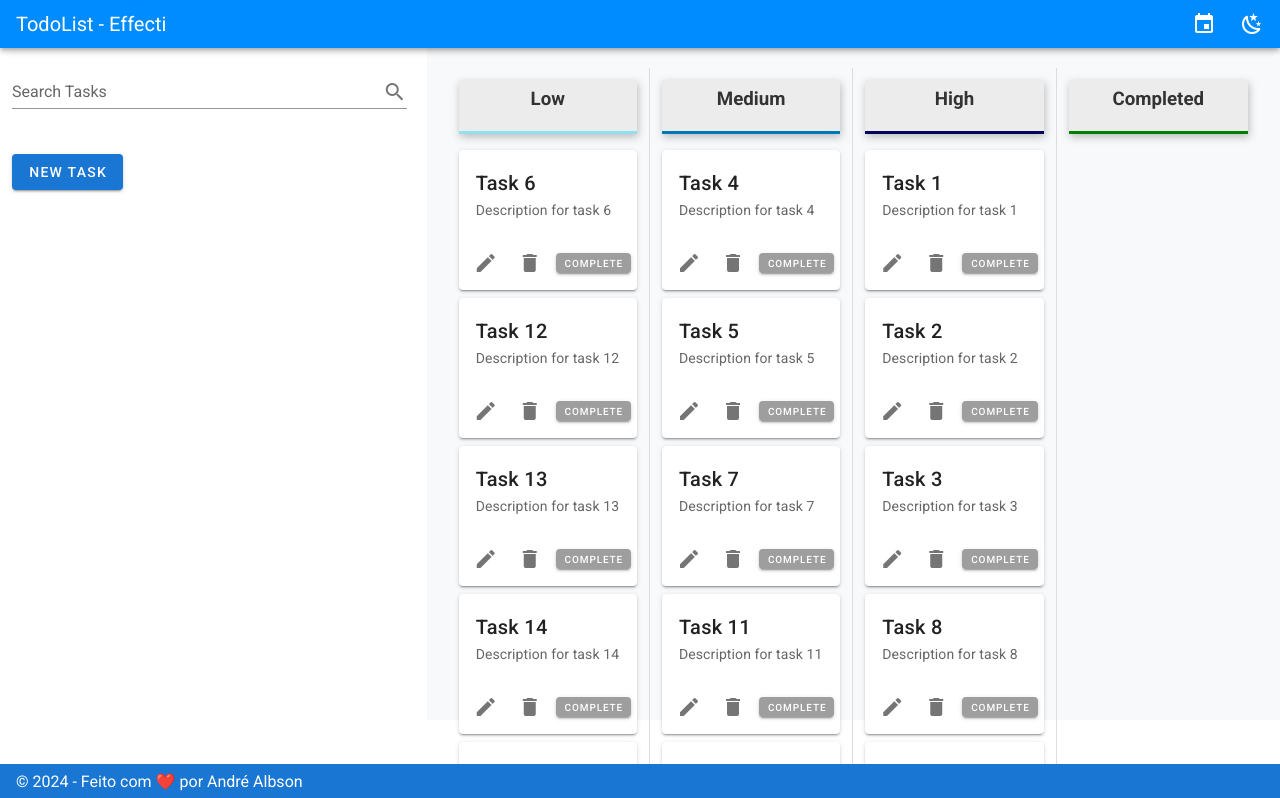
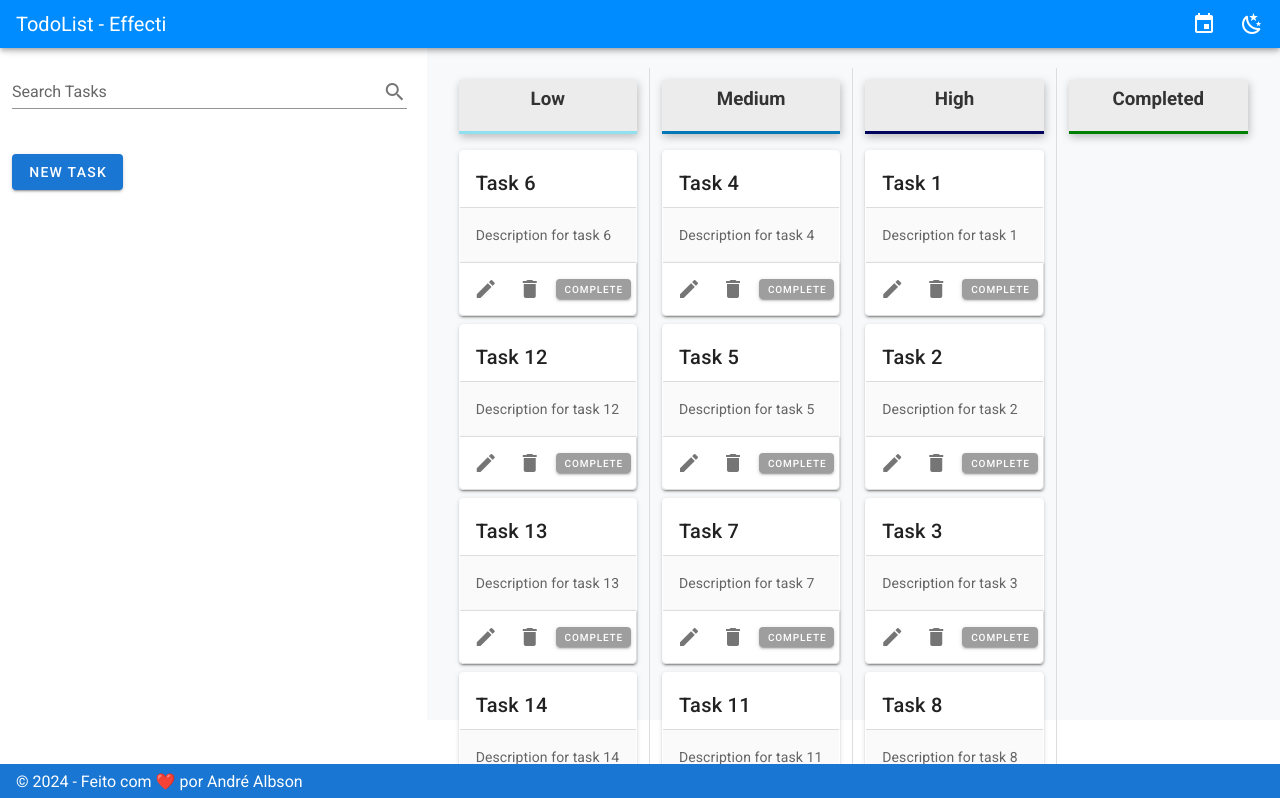
Before and after one commit to albsondev/todolist-effecti, a Vue app: page /#/ in a window 1280 px wide. Shown: the top 798 px of the page. Built offline with nearby package versions, Linux system fonts and the light colour scheme.

Commit message:
layout adjustments

```diff
--- a/src/components/KanbanView.vue
+++ b/src/components/KanbanView.vue
@@ -4,9 +4,12 @@
       <v-col cols="12" md="3" class="border-r">
         <h3 class="col-low border-b text-center">Low</h3>
         <v-card v-for="task in lowPriorityTasks" :key="task.id" class="mb-2">
-          <v-card-title>{{ task.title }}</v-card-title>
-          <v-card-subtitle>{{ task.description }}</v-card-subtitle>
-          <v-card-actions>
+          <v-card-title class="card-title">{{ task.title }}</v-card-title>
+          <div class="divider"></div>
+          <v-card-subtitle class="card-subtitle">{{
+            task.description
+          }}</v-card-subtitle>
+          <v-card-actions class="card-footer">
             <v-btn icon @click="$emit('edit-task', task)">
               <v-icon>mdi-pencil</v-icon>
             </v-btn>
@@ -29,8 +32,11 @@
         <h3 class="col-medium border-b text-center">Medium</h3>
         <v-card v-for="task in mediumPriorityTasks" :key="task.id" class="mb-2">
           <v-card-title>{{ task.title }}</v-card-title>
-          <v-card-subtitle>{{ task.description }}</v-card-subtitle>
-          <v-card-actions>
+          <div class="divider"></div>
+          <v-card-subtitle class="card-subtitle">{{
+            task.description
+          }}</v-card-subtitle>
+          <v-card-actions class="card-footer">
             <v-btn icon @click="$emit('edit-task', task)">
               <v-icon>mdi-pencil</v-icon>
             </v-btn>
@@ -53,8 +59,11 @@
         <h3 class="col-high border-b text-center">High</h3>
         <v-card v-for="task in highPriorityTasks" :key="task.id" class="mb-2">
           <v-card-title>{{ task.title }}</v-card-title>
-          <v-card-subtitle>{{ task.description }}</v-card-subtitle>
-          <v-card-actions>
+          <div class="divider"></div>
+          <v-card-subtitle class="card-subtitle">{{
+            task.description
+          }}</v-card-subtitle>
+          <v-card-actions class="card-footer">
             <v-btn icon @click="$emit('edit-task', task)">
               <v-icon>mdi-pencil</v-icon>
             </v-btn>
@@ -77,8 +86,11 @@
         <h3 class="col-completed border-b text-center">Completed</h3>
         <v-card v-for="task in completedTasks" :key="task.id" class="mb-2">
           <v-card-title>{{ task.title }}</v-card-title>
-          <v-card-subtitle>{{ task.description }}</v-card-subtitle>
-          <v-card-actions>
+          <div class="divider"></div>
+          <v-card-subtitle class="card-subtitle">{{
+            task.description
+          }}</v-card-subtitle>
+          <v-card-actions class="card-footer">
             <v-btn icon @click="$emit('edit-task', task)">
               <v-icon>mdi-pencil</v-icon>
             </v-btn>
@@ -216,4 +228,26 @@ h3 {
   border-bottom: 1px solid green !important;
   border-width: 3px !important;
 }
+
+.row-kanban .v-card > .card-title {
+  width: 100% !important;
+}
+
+.row-kanban .v-card > .divider {
+  display: block;
+  width: 100%;
+  height: 1px;
+  background-color: #ddd;
+  margin-top: -0.5em;
+}
+
+.row-kanban .v-card > .card-subtitle {
+  background-color: #fafafa;
+}
+
+.row-kanban .v-card > .card-footer {
+  background-color: #ffffff;
+  filter: drop-shadow(1px 1px 1px rgba(0, 0, 0, 0.2));
+  border-top: 1px solid #ddd;
+}
 </style>
--- a/src/views/HomeView.vue
+++ b/src/views/HomeView.vue
@@ -66,6 +66,8 @@ export default {
       showForm: false,
       showCalendar: false,
       selectedTasks: [],
+      snackbarMessage: "",
+      snackbar: false,
     };
   },
   computed: {
```
Also changed, not shown: src/components/TaskItem.vue (deleted, +0 -27 lines).
